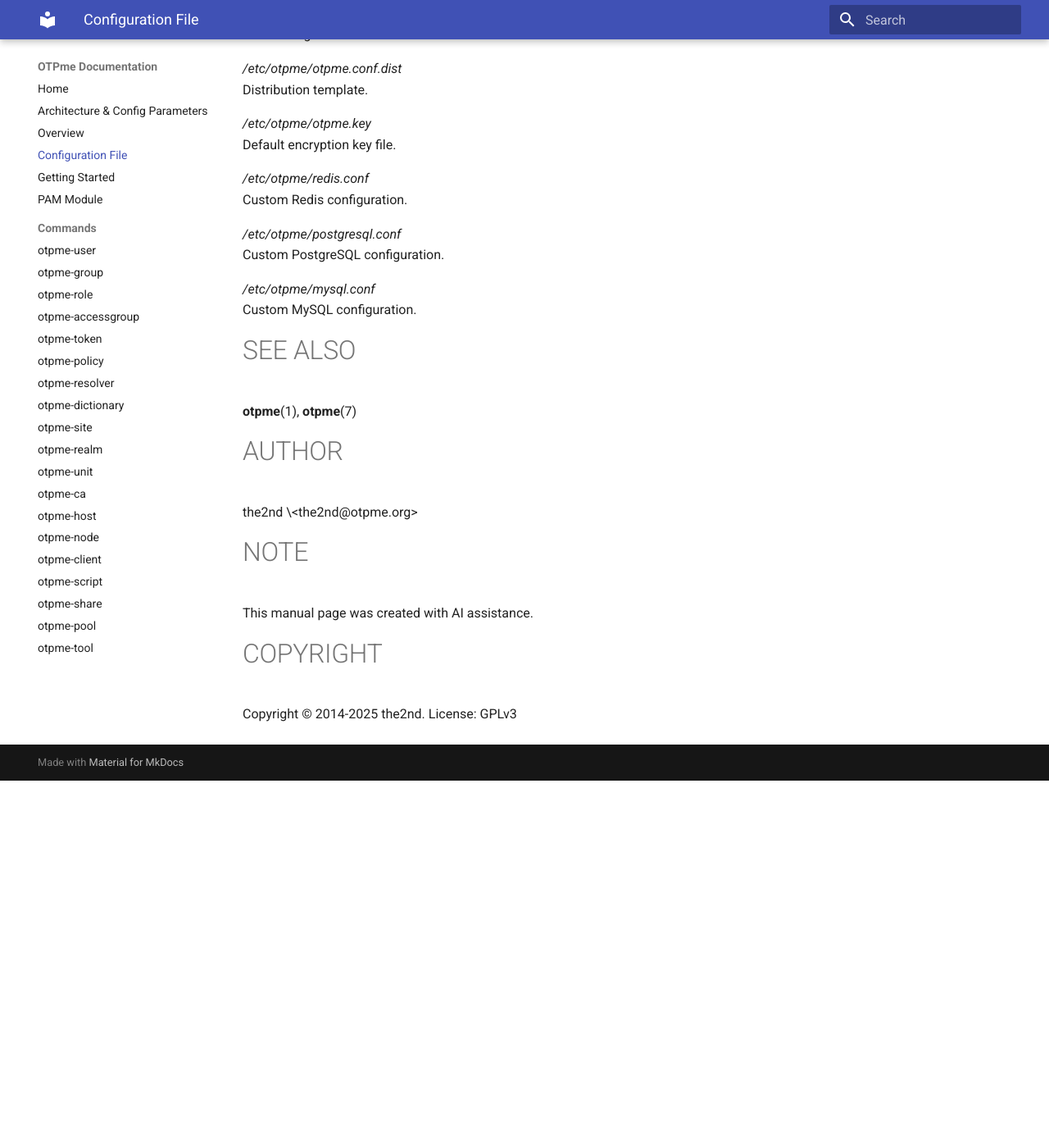
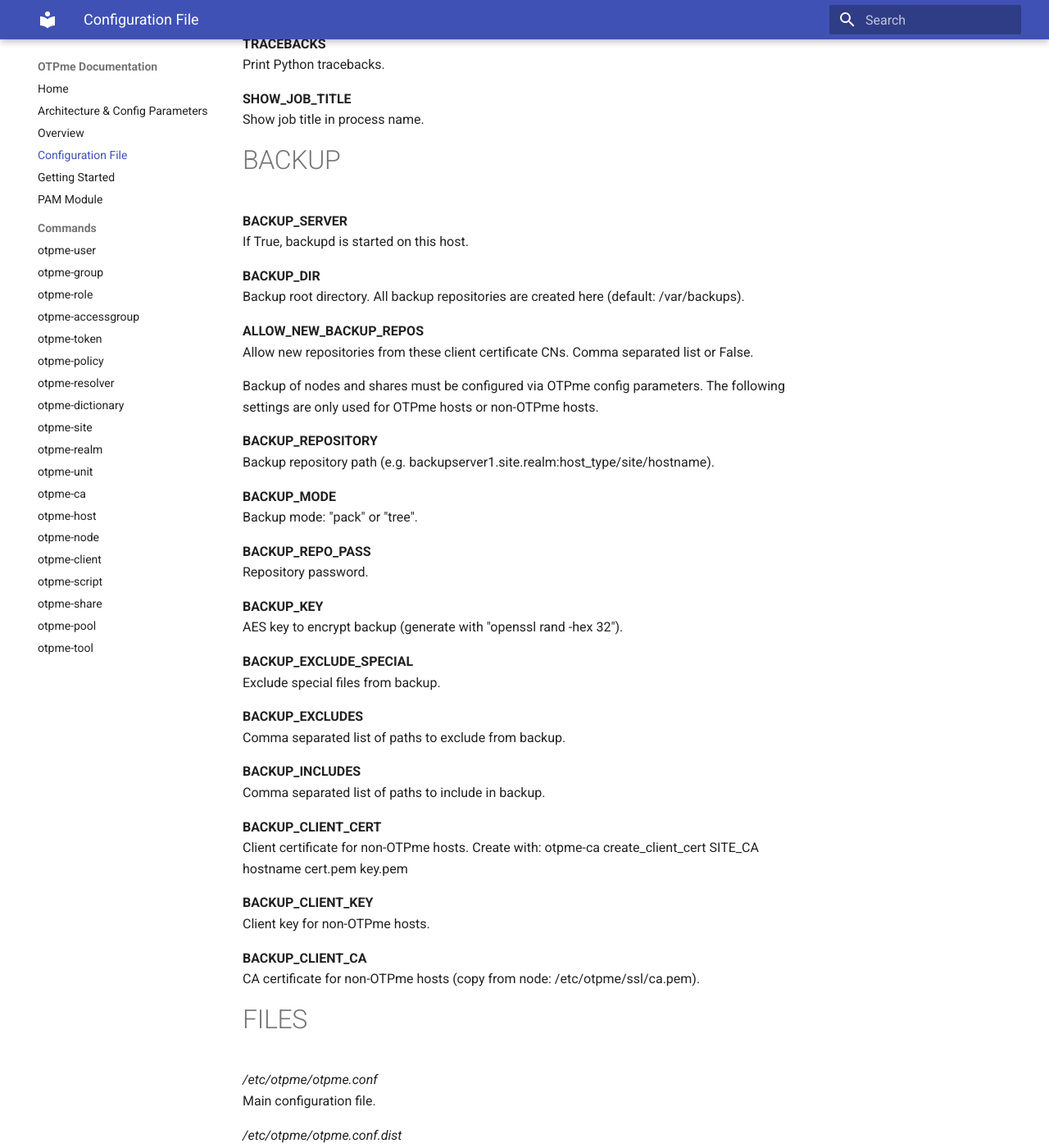
Before and after one commit to the2nd/otpme, an MkDocs documentation site: the page built from docs/otpme.conf.5.md, in a window 1280 px wide and 1400 px high, scrolled down 13108 px. Shown: the whole window at 82% size. Built offline with MkDocs 1.6.1 and Material for MkDocs 9.7.7, drawn with Linux system fonts in a browser that asks for light colours; before the commit the page ends 14060 px from its top, so only the background shows below that; some of the changed text lies outside the part shown.

Commit message:
Working on docs.

```diff
--- a/docs/otpme.conf.5.md
+++ b/docs/otpme.conf.5.md
@@ -351,6 +351,15 @@ Comma separated list of users denied from login. Optionally with UUID
 **LOGOUT_PASS_LEN**
 Length of Session-Logout-Password (SLP).
 
+**ALLOW_DYNAMIC_GROUPS**
+Comma separated list of dynamic groups users are allowed to be assigned
+to. If set to False, no dynamic groups are allowed. If empty, all
+dynamic groups are allowed except those in DENY_DYNAMIC_GROUPS.
+
+**DENY_DYNAMIC_GROUPS**
+Comma separated list of dynamic groups users are NOT allowed to be
+assigned to.
+
 # SIGNERS
 
 **FORCE_TOKEN_SIGNERS**
@@ -468,6 +477,9 @@ lead to inconsistent state but helps when objects change frequently.
 
 # DAEMON
 
+**MASTER_FAILOVER_SYNC**
+Do a sync on master node failover.
+
 **TWO_NODE_TIMEOUT**
 Seconds to wait for second node in two-node clusters.
 
@@ -547,6 +559,56 @@ Print Python tracebacks.
 **SHOW_JOB_TITLE**
 Show job title in process name.
 
+# BACKUP
+
+**BACKUP_SERVER**
+If True, backupd is started on this host.
+
+**BACKUP_DIR**
+Backup root directory. All backup repositories are created here
+(default: /var/backups).
+
+**ALLOW_NEW_BACKUP_REPOS**
+Allow new repositories from these client certificate CNs. Comma
+separated list or False.
+
+Backup of nodes and shares must be configured via OTPme config
+parameters. The following settings are only used for OTPme hosts or
+non-OTPme hosts.
+
+**BACKUP_REPOSITORY**
+Backup repository path (e.g.
+backupserver1.site.realm:host_type/site/hostname).
+
+**BACKUP_MODE**
+Backup mode: "pack" or "tree".
+
+**BACKUP_REPO_PASS**
+Repository password.
+
+**BACKUP_KEY**
+AES key to encrypt backup (generate with "openssl rand -hex 32").
+
+**BACKUP_EXCLUDE_SPECIAL**
+Exclude special files from backup.
+
+**BACKUP_EXCLUDES**
+Comma separated list of paths to exclude from backup.
+
+**BACKUP_INCLUDES**
+Comma separated list of paths to include in backup.
+
+**BACKUP_CLIENT_CERT**
+Client certificate for non-OTPme hosts. Create with: otpme-ca
+create_client_cert SITE_CA hostname cert.pem key.pem
+
+**BACKUP_CLIENT_KEY**
+Client key for non-OTPme hosts.
+
+**BACKUP_CLIENT_CA**
+CA certificate for non-OTPme hosts (copy from node:
+/etc/otpme/ssl/ca.pem).
+
 # FILES
 
 */etc/otpme/otpme.conf*
```
Also changed, not shown: 1 other file.
